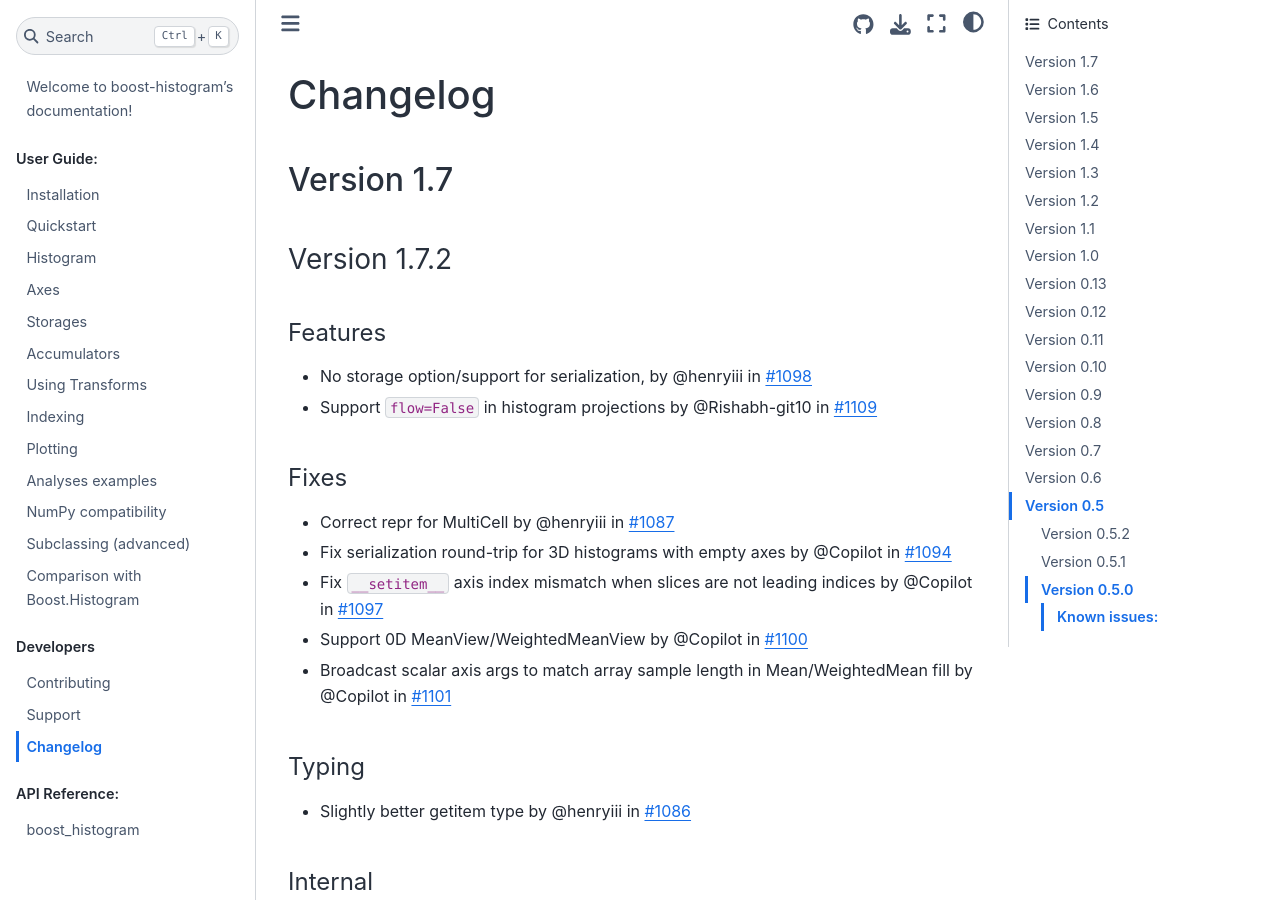
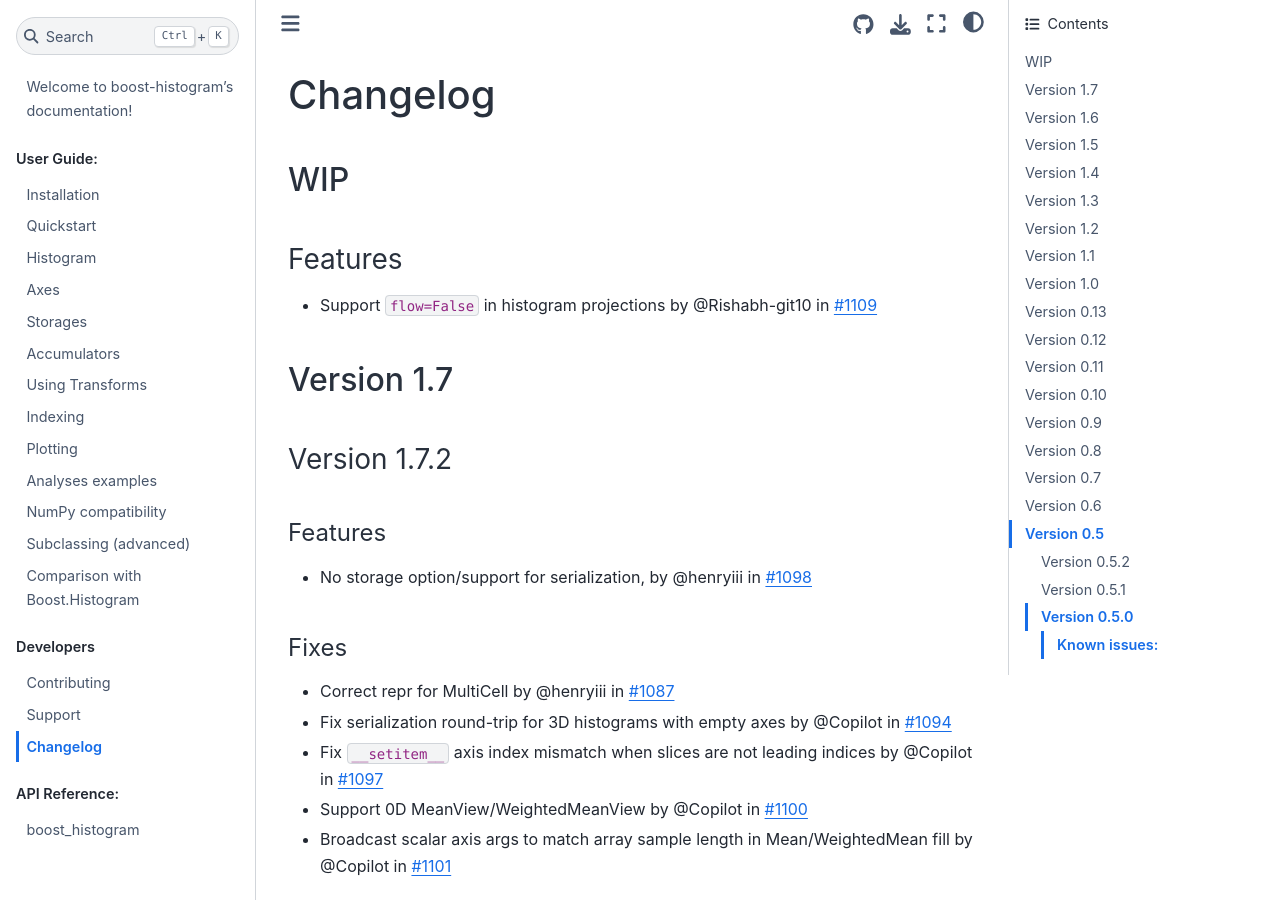
Before and after one commit to scikit-hep/boost-histogram, a Sphinx documentation site: the page built from docs/changelog.md, in a window 1280 px wide and 900 px high. Built offline with Sphinx 7.4.7 and the Sphinx Book theme 1.1.4, drawn with Linux system fonts in a browser that asks for light colours; pages that are not in the unit, such as notebooks, are missing from menus; some of the changed lines change nothing that is shown.

Commit message:
docs: move changelog entry to WIP section

```diff
--- a/docs/changelog.md
+++ b/docs/changelog.md
@@ -1,4 +1,10 @@
 # Changelog
+
+## WIP
+
+#### Features
+
+- Support `flow=False` in histogram projections by @Rishabh-git10 in [#1109][]
 
 ## Version 1.7
 
@@ -7,7 +13,6 @@
 #### Features
 
 - No storage option/support for serialization, by @henryiii in [#1098][]
-- Support `flow=False` in histogram projections by @Rishabh-git10 in [#1109][]
 
 #### Fixes
 
```
